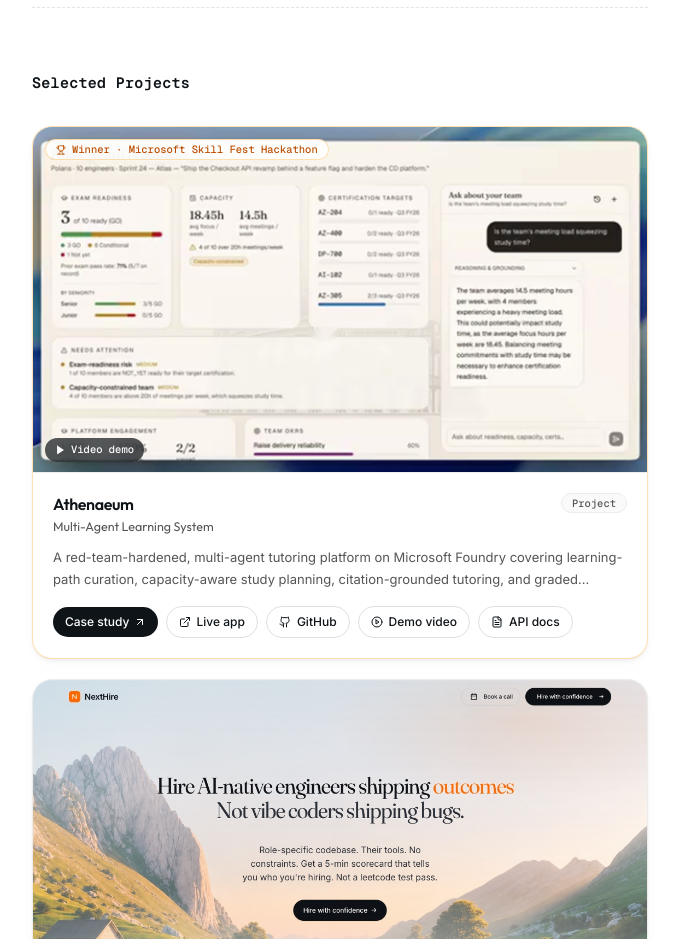
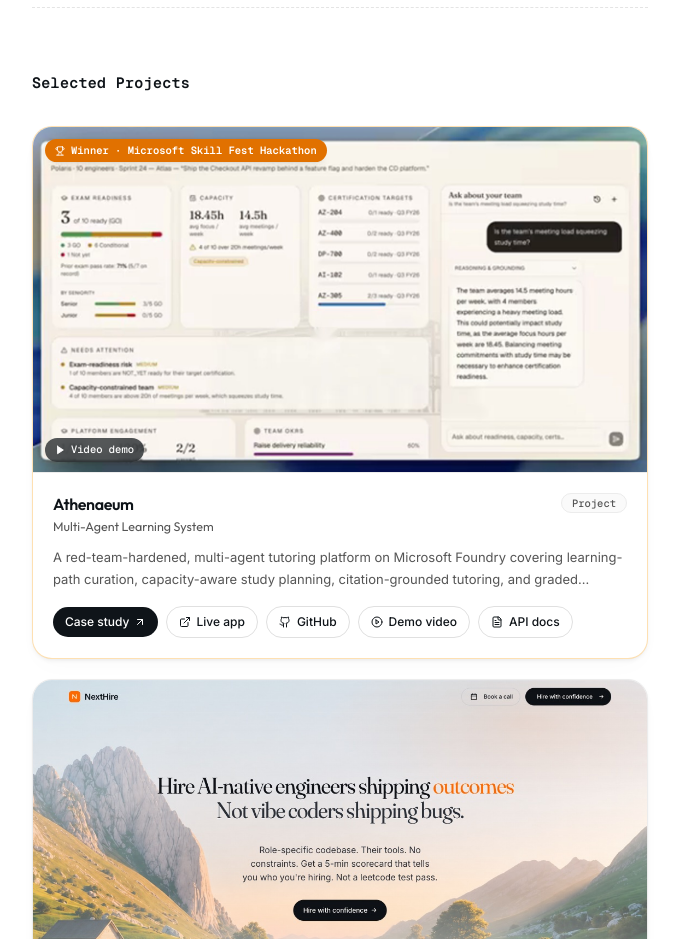
Before and after one commit to NithishaVenkatesh/Portfolio, a Next.js app: page / in a window 1280 px wide. Shown: the part 1500-2439 px from the top of the page, without its empty margins (300-979 px from the left). Built offline with nearby package versions, Linux system fonts and the light colour scheme.

Commit message:
Award badge: solid amber with white text for contrast
Co-Authored-By: Claude Fable 5 <noreply@anthropic.com>

```diff
--- a/src/components/projects/card.tsx
+++ b/src/components/projects/card.tsx
@@ -59,7 +59,7 @@ export function ProjectCard({
           <DiagramPreview project={project} />
         )}
         {project.award && (
-          <span className="absolute left-3 top-3 inline-flex items-center gap-1.5 rounded-full border border-amber-500/30 bg-card/90 px-2.5 py-1 font-mono text-[10.5px] font-medium leading-none text-amber-700 backdrop-blur-sm">
+          <span className="absolute left-3 top-3 inline-flex items-center gap-1.5 rounded-full bg-amber-600 px-2.5 py-1.5 font-mono text-[10.5px] font-semibold leading-none text-white shadow-(--shadow-lift)">
             <Trophy size={10} aria-hidden />
             {project.award}
           </span>
--- a/src/components/projects/detail.tsx
+++ b/src/components/projects/detail.tsx
@@ -145,7 +145,7 @@ export function ProjectDetail({
             transition={{ duration: 0.4, ease: EASE }}
           >
             {project.award && (
-              <span className="mb-4 inline-flex items-center gap-1.5 rounded-full border border-amber-500/30 bg-amber-500/8 px-3 py-1.5 font-mono text-[11.5px] font-medium leading-none text-amber-700">
+              <span className="mb-4 inline-flex items-center gap-1.5 rounded-full bg-amber-600 px-3 py-1.5 font-mono text-[11.5px] font-semibold leading-none text-white shadow-(--shadow-card)">
                 <Trophy size={12} aria-hidden />
                 {project.award}
               </span>
```
